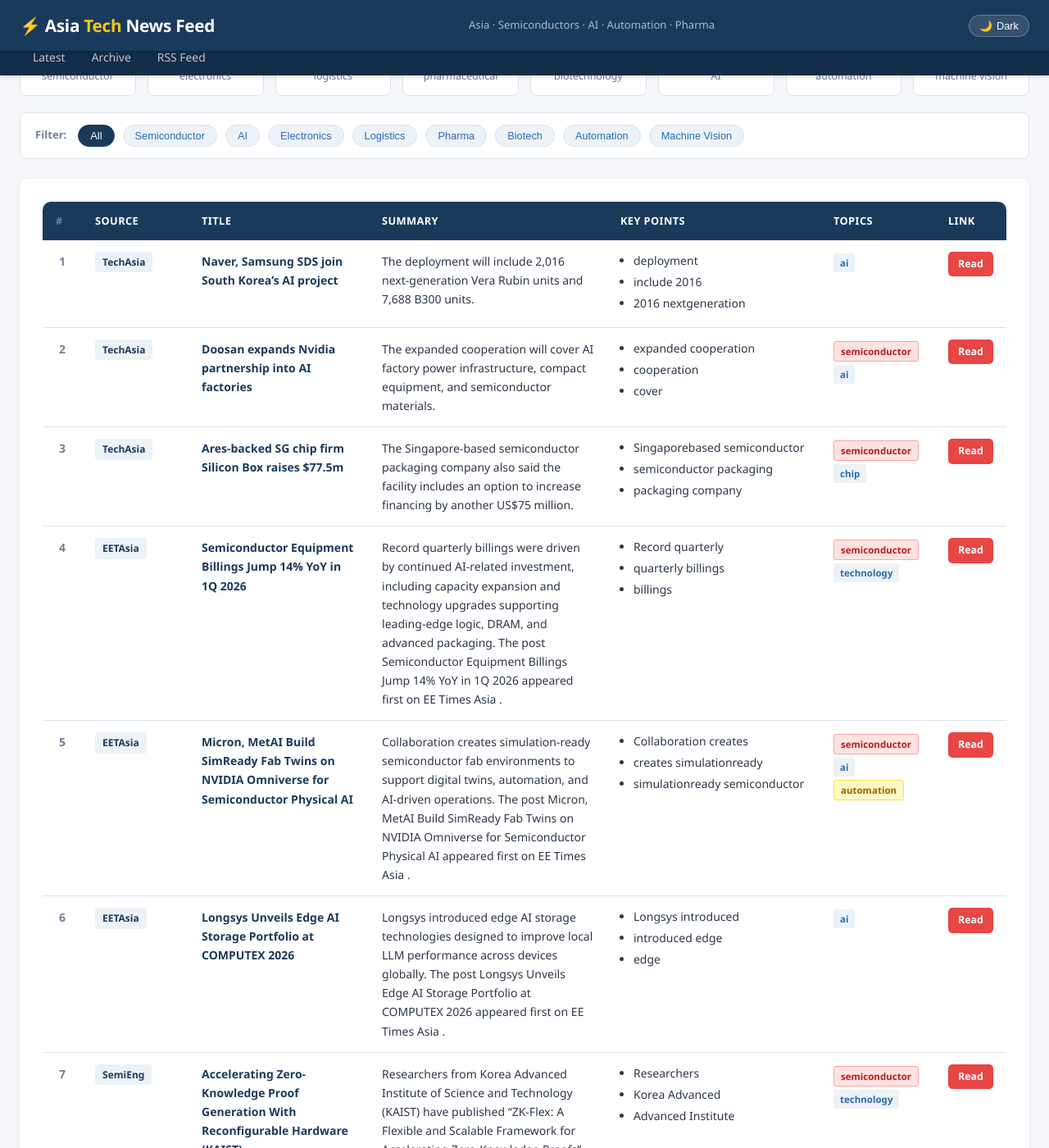
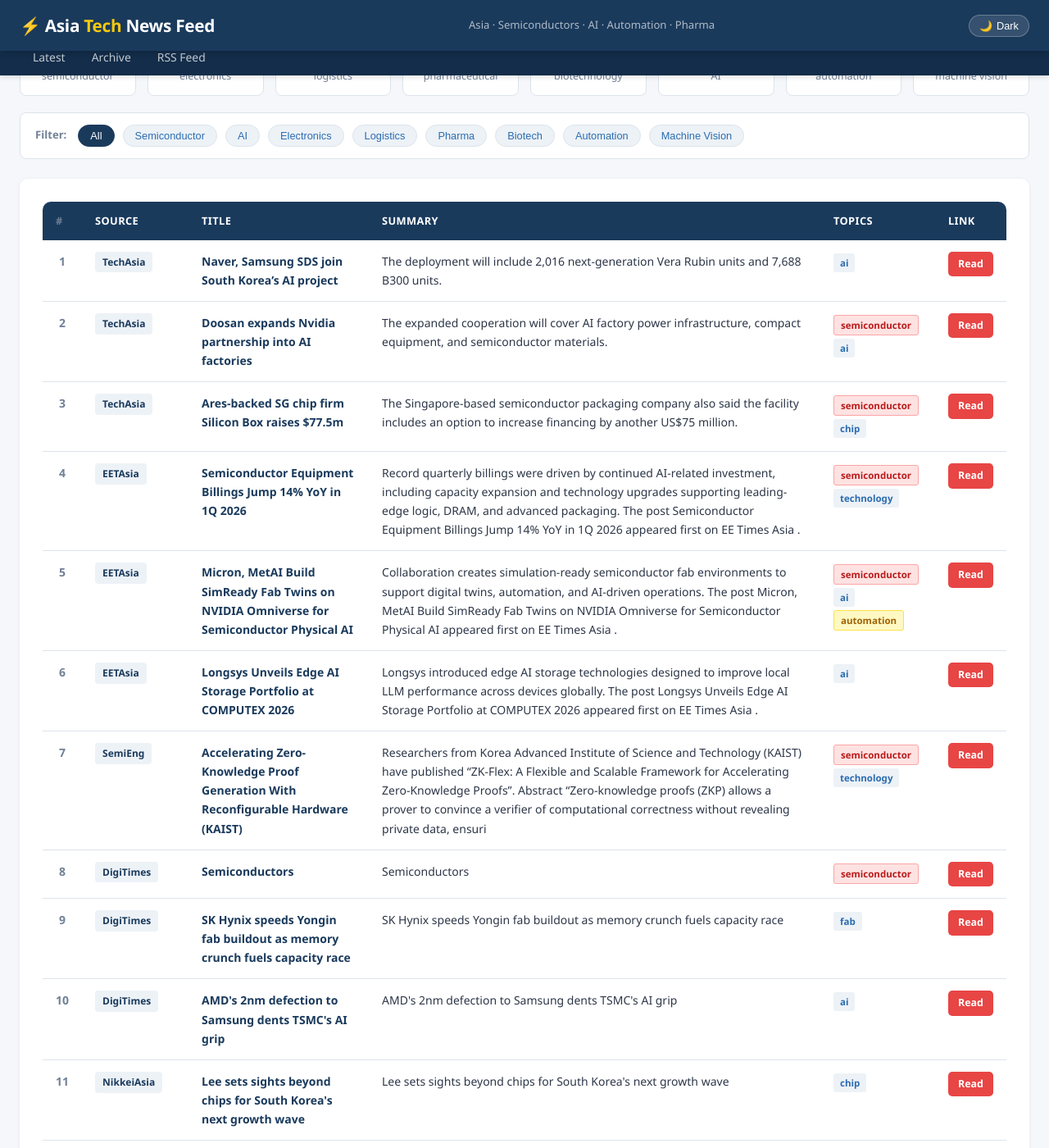
Before and after one commit to asiatechfeed/Asia-Tech-Feed, a Jekyll site: the page built from _posts/2026-06-08-asia-tech-news-digest.md, in a window 1280 px wide and 1400 px high, scrolled down 260 px. Shown: the whole window at 82% size. Built offline with Jekyll 4.4.1, drawn with Linux system fonts in a browser that asks for light colours; some of the changed text lies outside the part shown.

Commit message:
Update 2026-06-08-asia-tech-news-digest.md

```diff
--- a/_posts/2026-06-08-asia-tech-news-digest.md
+++ b/_posts/2026-06-08-asia-tech-news-digest.md
@@ -15,7 +15,6 @@
   <th class="col-source">Source</th>
   <th class="col-title">Title</th>
   <th class="col-summary">Summary</th>
-  <th class="col-points">Key Points</th>
   <th class="col-tags">Topics</th>
   <th class="col-link">Link</th>
 </tr>
@@ -26,12 +25,7 @@
   <td class="col-source"><span class="source-badge">TechAsia</span></td>
   <td class="col-title"><span class="article-title">Naver, Samsung SDS join South Korea’s AI project</span></td>
   <td class="col-summary">The deployment will include 2,016 next-generation Vera Rubin units and 7,688 B300 units.</td>
-  <td class="col-points"><ul class="key-points">
-    <li>deployment</li>
-    <li>include 2016</li>
-    <li>2016 nextgeneration</li>
-  </ul></td>
-  <td class="col-tags"><span class="tag "> ai </span></td>
+    <td class="col-tags"><span class="tag "> ai </span></td>
   <td class="col-link"><a class="btn-link" href="https://www.techinasia.com/south-korea-govt-forms-ai-working-group-samsung-hyundai" target="_blank" rel="noopener">Read</a></td>
 </tr>
 <tr>
@@ -39,12 +33,7 @@
   <td class="col-source"><span class="source-badge">TechAsia</span></td>
   <td class="col-title"><span class="article-title">Doosan expands Nvidia partnership into AI factories</span></td>
   <td class="col-summary">The expanded cooperation will cover AI factory power infrastructure, compact equipment, and semiconductor materials.</td>
-  <td class="col-points"><ul class="key-points">
-    <li>expanded cooperation</li>
-    <li>cooperation</li>
-    <li>cover</li>
-  </ul></td>
-  <td class="col-tags"><span class="tag semi">semiconductor</span><span class="tag "> ai </span></td>
+    <td class="col-tags"><span class="tag semi">semiconductor</span><span class="tag "> ai </span></td>
   <td class="col-link"><a class="btn-link" href="https://www.techinasia.com/south-korea-vcs-step-up-direct-investments-in-silicon-valley" target="_blank" rel="noopener">Read</a></td>
 </tr>
 <tr>
@@ -52,12 +41,7 @@
   <td class="col-source"><span class="source-badge">TechAsia</span></td>
   <td class="col-title"><span class="article-title">Ares-backed SG chip firm Silicon Box raises $77.5m</span></td>
   <td class="col-summary">The Singapore-based semiconductor packaging company also said the facility includes an option to increase financing by another US$75 million.</td>
-  <td class="col-points"><ul class="key-points">
-    <li>Singaporebased semiconductor</li>
-    <li>semiconductor packaging</li>
-    <li>packaging company</li>
-  </ul></td>
-  <td class="col-tags"><span class="tag semi">semiconductor</span><span class="tag ">chip</span></td>
+    <td class="col-tags"><span class="tag semi">semiconductor</span><span class="tag ">chip</span></td>
   <td class="col-link"><a class="btn-link" href="https://www.techinasia.com/cisco-to-launch-silicon-one-g300-chip-for-ai-data-centers" target="_blank" rel="noopener">Read</a></td>
 </tr>
 <tr>
@@ -65,12 +49,7 @@
   <td class="col-source"><span class="source-badge">EETAsia</span></td>
   <td class="col-title"><span class="article-title">Semiconductor Equipment Billings Jump 14% YoY in 1Q 2026</span></td>
   <td class="col-summary">Record quarterly billings were driven by continued AI-related investment, including capacity expansion and technology upgrades supporting leading-edge logic, DRAM, and advanced packaging. The post Semiconductor Equipment Billings Jump 14% YoY in 1Q 2026 appeared first on EE Times Asia .</td>
-  <td class="col-points"><ul class="key-points">
-    <li>Record quarterly</li>
-    <li>quarterly billings</li>
-    <li>billings</li>
-  </ul></td>
-  <td class="col-tags"><span class="tag semi">semiconductor</span><span class="tag ">technology</span></td>
+    <td class="col-tags"><span class="tag semi">semiconductor</span><span class="tag ">technology</span></td>
   <td class="col-link"><a class="btn-link" href="https://www.eetasia.com/semiconductor-equipment-billings-jump-14-yoy-in-1q-2026/" target="_blank" rel="noopener">Read</a></td>
 </tr>
 <tr>
@@ -78,12 +57,7 @@
   <td class="col-source"><span class="source-badge">EETAsia</span></td>
   <td class="col-title"><span class="article-title">Micron, MetAI Build SimReady Fab Twins on NVIDIA Omniverse for Semiconductor Physical AI</span></td>
   <td class="col-summary">Collaboration creates simulation-ready semiconductor fab environments to support digital twins, automation, and AI-driven operations. The post Micron, MetAI Build SimReady Fab Twins on NVIDIA Omniverse for Semiconductor Physical AI appeared first on EE Times Asia .</td>
-  <td class="col-points"><ul class="key-points">
-    <li>Collaboration creates</li>
-    <li>creates simulationready</li>
-    <li>simulationready semiconductor</li>
-  </ul></td>
-  <td class="col-tags"><span class="tag semi">semiconductor</span><span class="tag "> ai </span><span class="tag auto">automation</span></td>
+    <td class="col-tags"><span class="tag semi">semiconductor</span><span class="tag "> ai </span><span class="tag auto">automation</span></td>
   <td class="col-link"><a class="btn-link" href="https://www.eetasia.com/micron-metai-build-simready-fab-twins-on-nvidia-omniverse-for-semiconductor-physical-ai/" target="_blank" rel="noopener">Read</a></td>
 </tr>
 <tr>
@@ -91,12 +65,7 @@
   <td class="col-source"><span class="source-badge">EETAsia</span></td>
   <td class="col-title"><span class="article-title">Longsys Unveils Edge AI Storage Portfolio at COMPUTEX 2026</span></td>
   <td class="col-summary">Longsys introduced edge AI storage technologies designed to improve local LLM performance across devices globally. The post Longsys Unveils Edge AI Storage Portfolio at COMPUTEX 2026 appeared first on EE Times Asia .</td>
-  <td class="col-points"><ul class="key-points">
-    <li>Longsys introduced</li>
-    <li>introduced edge</li>
-    <li>edge</li>
-  </ul></td>
-  <td class="col-tags"><span class="tag "> ai </span></td>
+    <td class="col-tags"><span class="tag "> ai </span></td>
   <td class="col-link"><a class="btn-link" href="https://www.eetasia.com/longsys-unveils-edge-ai-storage-portfolio-at-computex-2026/" target="_blank" rel="noopener">Read</a></td>
 </tr>
 <tr>
@@ -104,12 +73,7 @@
   <td class="col-source"><span class="source-badge">SemiEng</span></td>
   <td class="col-title"><span class="article-title">Accelerating Zero-Knowledge Proof Generation With Reconfigurable Hardware (KAIST)</span></td>
   <td class="col-summary">Researchers from Korea Advanced Institute of Science and Technology (KAIST) have published “ZK-Flex: A Flexible and Scalable Framework for Accelerating Zero-Knowledge Proofs”. Abstract “Zero-knowledge proofs (ZKP) allows a prover to convince a verifier of computational correctness without revealing private data, ensuri</td>
-  <td class="col-points"><ul class="key-points">
-    <li>Researchers</li>
-    <li>Korea Advanced</li>
-    <li>Advanced Institute</li>
-  </ul></td>
-  <td class="col-tags"><span class="tag semi">semiconductor</span><span class="tag ">technology</span></td>
+    <td class="col-tags"><span class="tag semi">semiconductor</span><span class="tag ">technology</span></td>
   <td class="col-link"><a class="btn-link" href="https://semiengineering.com/accelerating-zero-knowledge-proof-generation-with-reconfigurable-hardware-kaist/" target="_blank" rel="noopener">Read</a></td>
 </tr>
 <tr>
@@ -117,12 +81,7 @@
   <td class="col-source"><span class="source-badge">DigiTimes</span></td>
   <td class="col-title"><span class="article-title">Semiconductors</span></td>
   <td class="col-summary">Semiconductors</td>
-  <td class="col-points"><ul class="key-points">
-    <li>Semiconductors</li>
-    <li></li>
-    <li></li>
-  </ul></td>
-  <td class="col-tags"><span class="tag semi">semiconductor</span></td>
+    <td class="col-tags"><span class="tag semi">semiconductor</span></td>
   <td class="col-link"><a class="btn-link" href="https://www.digitimes.com/topic/semiconductors/" target="_blank" rel="noopener">Read</a></td>
 </tr>
 <tr>
@@ -130,12 +89,7 @@
   <td class="col-source"><span class="source-badge">DigiTimes</span></td>
   <td class="col-title"><span class="article-title">SK Hynix speeds Yongin fab buildout as memory crunch fuels capacity race</span></td>
   <td class="col-summary">SK Hynix speeds Yongin fab buildout as memory crunch fuels capacity race</td>
-  <td class="col-points"><ul class="key-points">
-    <li>Hynix speeds</li>
-    <li>speeds Yongin</li>
-    <li>Yongin</li>
-  </ul></td>
-  <td class="col-tags"><span class="tag ">fab</span></td>
+    <td class="col-tags"><span class="tag ">fab</span></td>
   <td class="col-link"><a class="btn-link" href="https://www.digitimes.com/news/a20260518VL210/sk-hynix-fab-capacity-demand-production.html" target="_blank" rel="noopener">Read</a></td>
 </tr>
 <tr>
@@ -143,12 +97,7 @@
   <td class="col-source"><span class="source-badge">DigiTimes</span></td>
   <td class="col-title"><span class="article-title">AMD's 2nm defection to Samsung dents TSMC's AI grip</span></td>
   <td class="col-summary">AMD's 2nm defection to Samsung dents TSMC's AI grip</td>
-  <td class="col-points"><ul class="key-points">
-    <li>AMDs</li>
-    <li>defection</li>
-    <li>Samsung dents</li>
-  </ul></td>
-  <td class="col-tags"><span class="tag "> ai </span></td>
+    <td class="col-tags"><span class="tag "> ai </span></td>
   <td class="col-link"><a class="btn-link" href="https://www.digitimes.com/news/a20260511PD215/samsung-tsmc-amd-2nm-supply-chain.html" target="_blank" rel="noopener">Read</a></td>
 </tr>
 <tr>
@@ -156,12 +105,7 @@
   <td class="col-source"><span class="source-badge">NikkeiAsia</span></td>
   <td class="col-title"><span class="article-title">Lee sets sights beyond chips for South Korea's next growth wave</span></td>
   <td class="col-summary">Lee sets sights beyond chips for South Korea's next growth wave</td>
-  <td class="col-points"><ul class="key-points">
-    <li>sets sights</li>
-    <li>sights beyond</li>
-    <li>beyond chips</li>
-  </ul></td>
-  <td class="col-tags"><span class="tag ">chip</span></td>
+    <td class="col-tags"><span class="tag ">chip</span></td>
   <td class="col-link"><a class="btn-link" href="https://asia.nikkei.com/politics/lee-sets-sights-beyond-chips-for-south-korea-s-next-growth-wave" target="_blank" rel="noopener">Read</a></td>
 </tr>
 <tr>
@@ -169,12 +113,7 @@
   <td class="col-source"><span class="source-badge">NikkeiAsia</span></td>
   <td class="col-title"><span class="article-title">Tin demand for AI servers to triple by 2030, analyst says</span></td>
   <td class="col-summary">Tin demand for AI servers to triple by 2030, analyst says</td>
-  <td class="col-points"><ul class="key-points">
-    <li>demand</li>
-    <li>servers</li>
-    <li>triple</li>
-  </ul></td>
-  <td class="col-tags"><span class="tag "> ai </span></td>
+    <td class="col-tags"><span class="tag "> ai </span></td>
   <td class="col-link"><a class="btn-link" href="https://asia.nikkei.com/business/markets/commodities/tin-demand-for-ai-servers-to-triple-by-2030-analyst-says" target="_blank" rel="noopener">Read</a></td>
 </tr>
 <tr>
@@ -182,12 +121,7 @@
   <td class="col-source"><span class="source-badge">NikkeiAsia</span></td>
   <td class="col-title"><span class="article-title">Frontier AI shock: Japan's analog layer offers a resilience lesson</span></td>
   <td class="col-summary">Frontier AI shock: Japan's analog layer offers a resilience lesson</td>
-  <td class="col-points"><ul class="key-points">
-    <li>Frontier</li>
-    <li>shock Japans</li>
-    <li>Japans analog</li>
-  </ul></td>
-  <td class="col-tags"><span class="tag "> ai </span></td>
+    <td class="col-tags"><span class="tag "> ai </span></td>
   <td class="col-link"><a class="btn-link" href="https://asia.nikkei.com/opinion/frontier-ai-shock-japan-s-analog-layer-offers-a-resilience-lesson" target="_blank" rel="noopener">Read</a></td>
 </tr>
 <tr>
@@ -195,12 +129,7 @@
   <td class="col-source"><span class="source-badge">KED</span></td>
   <td class="col-title"><span class="article-title">AI trade isn’t just about tech stocks but also power, TCW says</span></td>
   <td class="col-summary">The artificial intelligence boom has sent investors racing into chipmakers, cloud providers and megacap technology stocks, but a more durable opportun</td>
-  <td class="col-points"><ul class="key-points">
-    <li>artificial intelligence</li>
-    <li>intelligence boom</li>
-    <li>boom</li>
-  </ul></td>
-  <td class="col-tags"><span class="tag ">technology</span><span class="tag ai">artificial intelligence</span><span class="tag ">chip</span></td>
+    <td class="col-tags"><span class="tag ">technology</span><span class="tag ai">artificial intelligence</span><span class="tag ">chip</span></td>
   <td class="col-link"><a class="btn-link" href="https://www.kedglobal.com/asset-management/newsView/ked202606010002" target="_blank" rel="noopener">Read</a></td>
 </tr>
 <tr>
@@ -208,12 +137,7 @@
   <td class="col-source"><span class="source-badge">KED</span></td>
   <td class="col-title"><span class="article-title">South Korean ETF issuers in space race to ride SpaceX IPO buzz</span></td>
   <td class="col-summary">South Korean asset managers are rushing to launch new exchange-traded funds tied to both established and emerging space technology companies, seeking</td>
-  <td class="col-points"><ul class="key-points">
-    <li>South Korean</li>
-    <li>Korean asset</li>
-    <li>asset managers</li>
-  </ul></td>
-  <td class="col-tags"><span class="tag ">technology</span></td>
+    <td class="col-tags"><span class="tag ">technology</span></td>
   <td class="col-link"><a class="btn-link" href="https://www.kedglobal.com/korean-stock-market/newsView/ked202604140004" target="_blank" rel="noopener">Read</a></td>
 </tr>
 <tr>
@@ -221,12 +145,7 @@
   <td class="col-source"><span class="source-badge">KED</span></td>
   <td class="col-title"><span class="article-title">No career ambition, no ego: AI plays devil's advocate at Audax Private Equity</span></td>
   <td class="col-summary">Generative AI is challenging traditional investment theses, acting as a devil's advocate to sharpen decision-making, particularly when it comes to ass</td>
-  <td class="col-points"><ul class="key-points">
-    <li>Generative</li>
-    <li>challenging traditional</li>
-    <li>traditional investment</li>
-  </ul></td>
-  <td class="col-tags"><span class="tag "> ai </span></td>
+    <td class="col-tags"><span class="tag "> ai </span></td>
   <td class="col-link"><a class="btn-link" href="https://www.kedglobal.com/private-equity/newsView/ked202603120002" target="_blank" rel="noopener">Read</a></td>
 </tr>
 </tbody>
```
